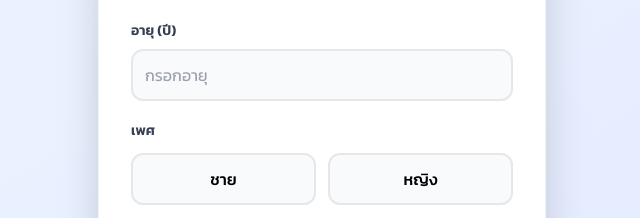
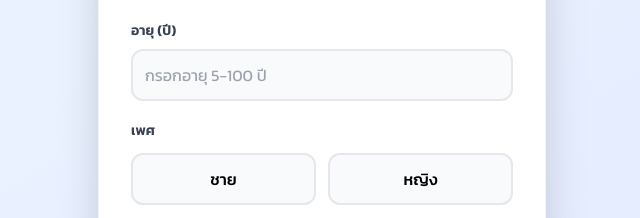
Before and after one commit to numcayX2/Form_validation, a plain HTML site: page Healthcare/index.html in a window 1280 px wide. Shown: the part 201-419 px from the top of the page, 318-958 px from the left. Drawn offline with nearby package versions, Linux system fonts and the light colour scheme.

Commit message:
edit placeholder

```diff
--- a/Healthcare/index.html
+++ b/Healthcare/index.html
@@ -30,7 +30,7 @@
                 <div class="relative">
                     <input id="age" type="number"
                         class="custom-input w-full p-3 border-2 border-gray-200 rounded-xl bg-gray-50 focus:bg-white focus:border-blue-500 focus:ring-4 focus:ring-blue-100 transition-all duration-300 outline-none"
-                        placeholder="กรอกอายุ">
+                        placeholder="กรอกอายุ 5-100 ปี">
                     <svg class="success-icon absolute right-3 top-1/2 transform -translate-y-1/2 w-5 h-5 text-green-500"
                         fill="none" stroke="currentColor" viewBox="0 0 24 24">
                         <path stroke-linecap="round" stroke-linejoin="round" stroke-width="2" d="M5 13l4 4L19 7"></path>
```
